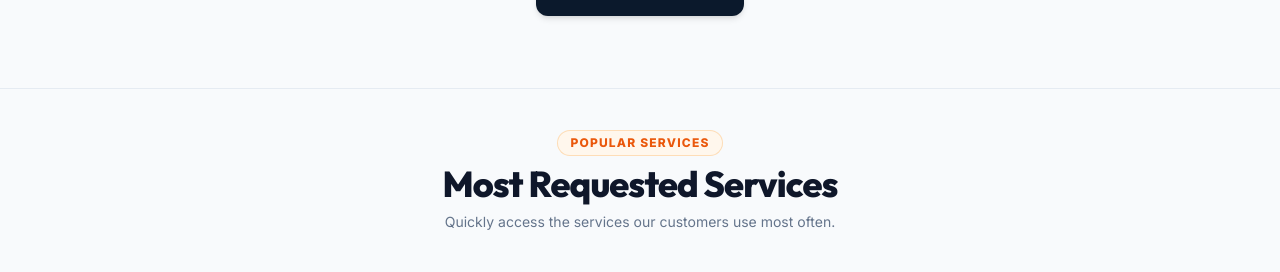
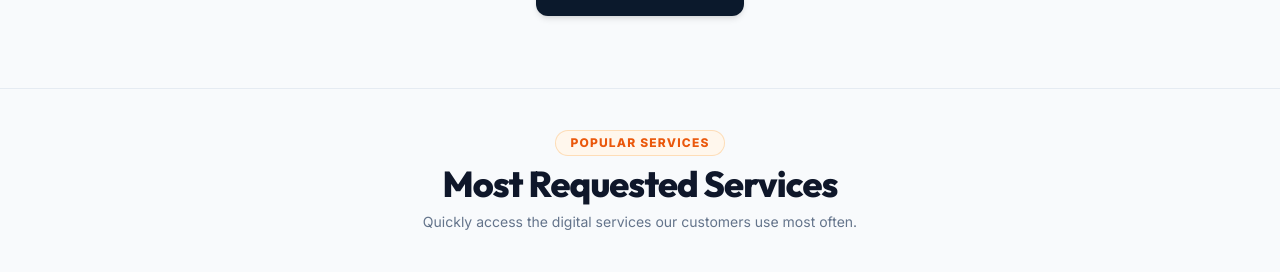
Before and after one commit to suryasuryaa239/e-seva-, a React (Vite) app: page / in a window 1280 px wide. Shown: the part 1886-2158 px from the top of the page. Built offline with nearby package versions, Linux system fonts and the light colour scheme; no server answers; the HTML template or start-up script is replaced by a standard one.

Commit message:
UI/UX Step 4: Redesign Popular Services section supporting text copy

```diff
--- a/src/pages/Home.jsx
+++ b/src/pages/Home.jsx
@@ -247,14 +247,14 @@ export default function Home() {
 
         {/* CENTERED SECTION HEADER */}
         <div className="text-center max-w-2xl mx-auto space-y-2">
-          <span className="inline-block text-xs font-extrabold text-orange-600 uppercase tracking-widest bg-orange-50 border border-orange-200/80 px-3 py-1 rounded-full">
+          <span className="inline-block text-xs font-extrabold text-orange-600 uppercase tracking-widest bg-orange-50 border border-orange-200/80 px-3.5 py-1 rounded-full">
             POPULAR SERVICES
           </span>
           <h2 className="font-heading font-extrabold text-3xl sm:text-4xl text-slate-900 tracking-tight">
             Most Requested Services
           </h2>
           <p className="text-xs sm:text-sm text-slate-500 font-normal leading-relaxed">
-            Quickly access the services our customers use most often.
+            Quickly access the digital services our customers use most often.
           </p>
         </div>
 
```
